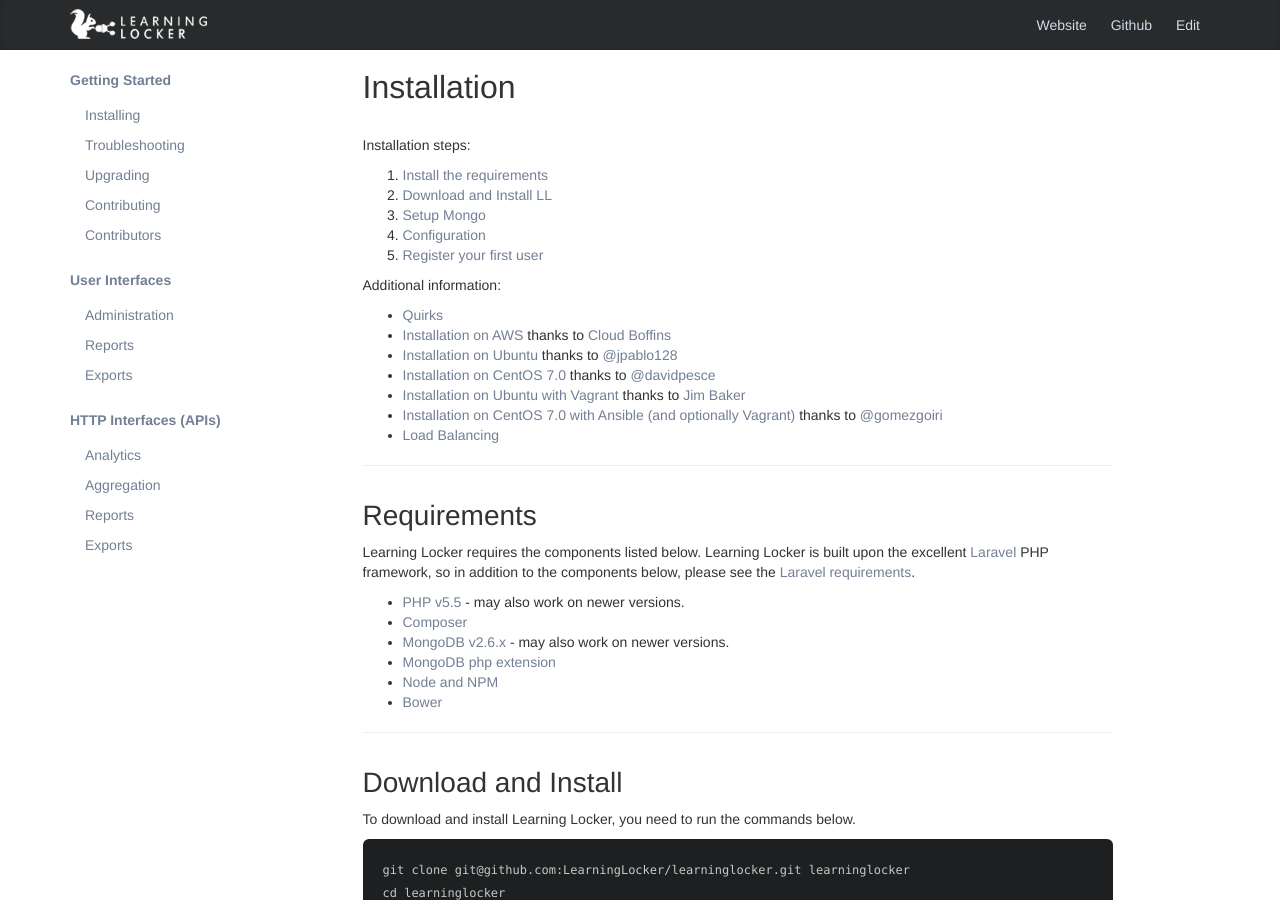
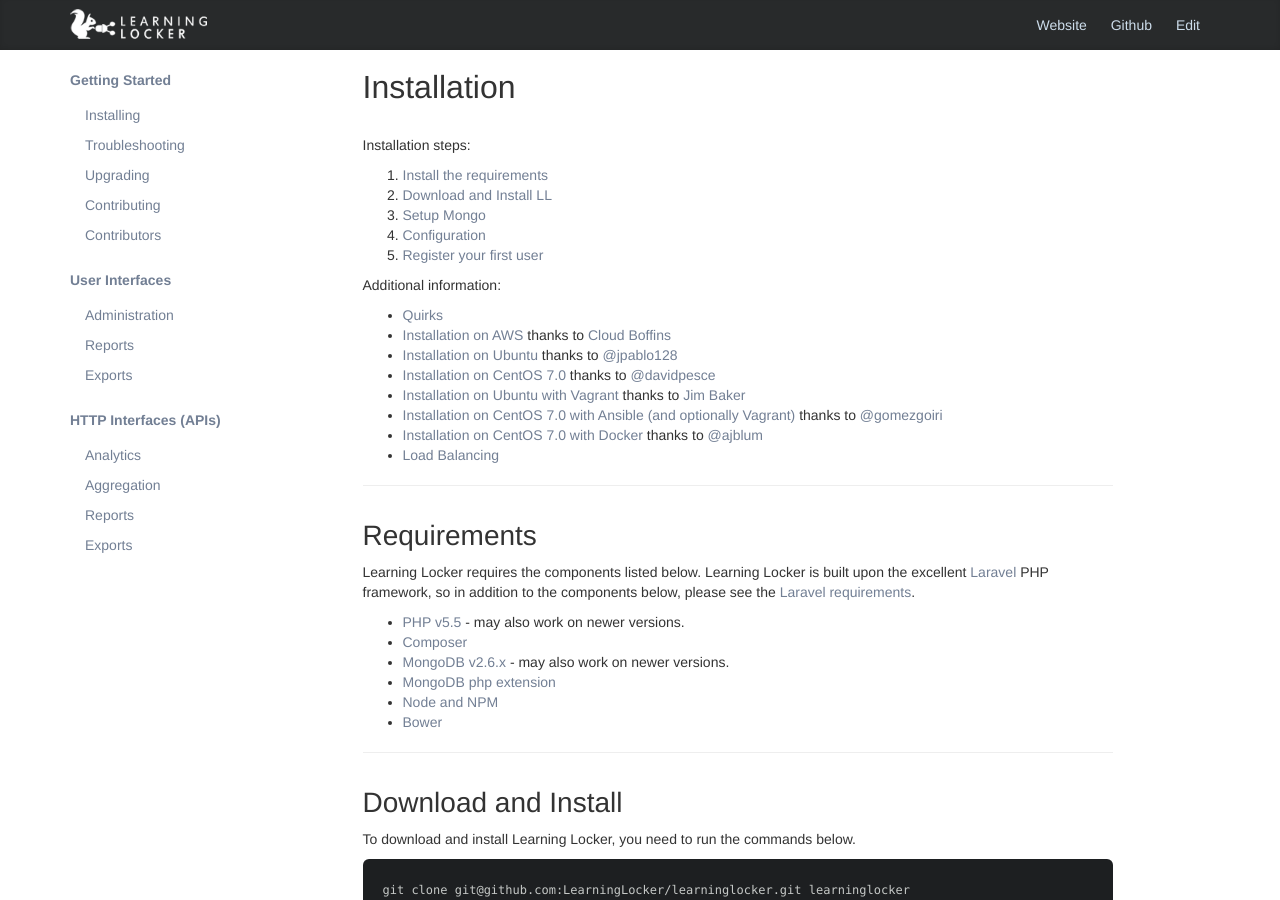
Before and after one commit to LearningLocker/docs, a Jekyll site: the page built from src/installation.md, in a window 1280 px wide and 900 px high. Built offline with Jekyll 4.4.1, drawn with Linux system fonts in a browser that asks for light colours; nearby versions of some CDN libraries.

Commit message:
Adds Docker installation.

```diff
--- a/src/installation.md
+++ b/src/installation.md
@@ -19,6 +19,7 @@
 - [Installation on CentOS 7.0](https://gist.github.com/davidpesce/7d6e1b81594ecbc72311) thanks to [@davidpesce](https://github.com/davidpesce)
 - [Installation on Ubuntu with Vagrant](http://www.jmblog.org/blog/2015/02/03/learning-locker-vagrant) thanks to [Jim Baker](http://www.jmblog.org)
 - [Installation on CentOS 7.0 with Ansible (and optionally Vagrant)](https://github.com/gomezgoiri/learninglocker-centos7) thanks to [@gomezgoiri](https://github.com/gomezgoiri)
+- [Installation on CentOS 7.0 with Docker](https://github.com/LearningLocker/docs/issues/15) thanks to [@ajblum](https://github.com/ajblum)
 - [Load Balancing](http://learninglocker.net/2015/04/01/load-balancing-learning-locker/)
 
 ## Requirements
```
